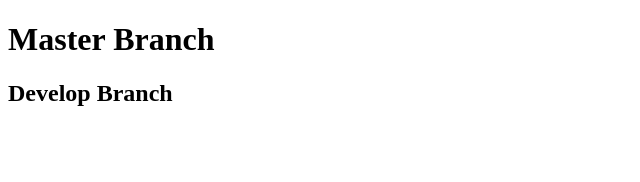
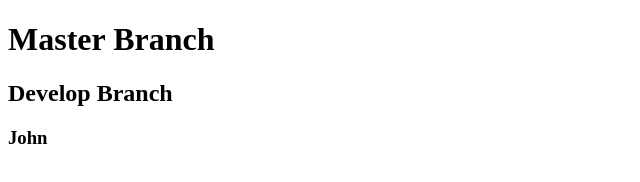
Before and after one commit to Johnk-14/teamGit, a plain HTML site: page index.html in a window 1280 px wide. Shown: the full height of the page, 0-640 px from the left. Drawn offline with Linux system fonts and the light colour scheme.

Commit message:
John branch

```diff
--- a/index.html
+++ b/index.html
@@ -9,4 +9,6 @@
     <h1>Master Branch</h1>
 
     <h2>Develop Branch</h2>
+
+    <h3> John</h3>
 </html>
```
